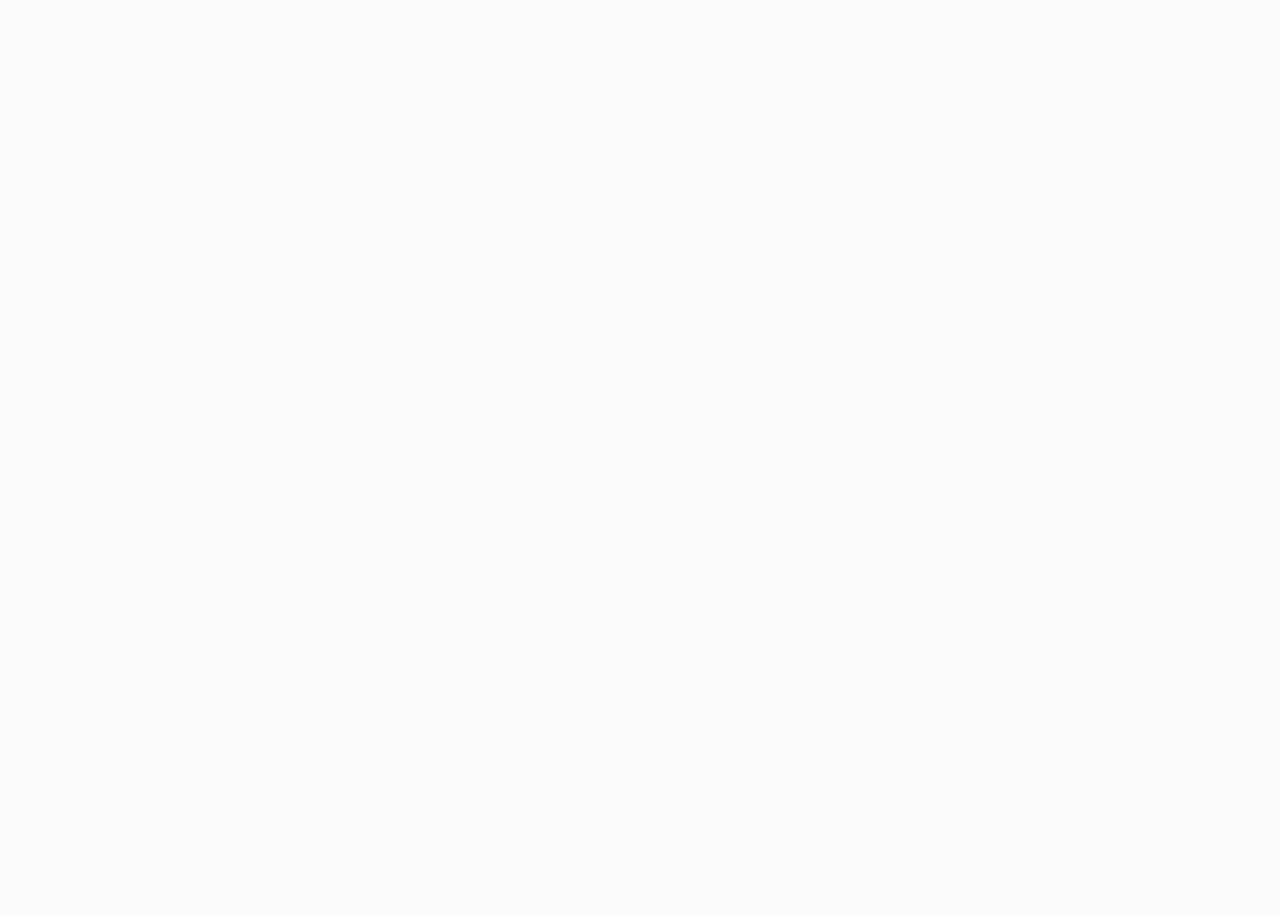
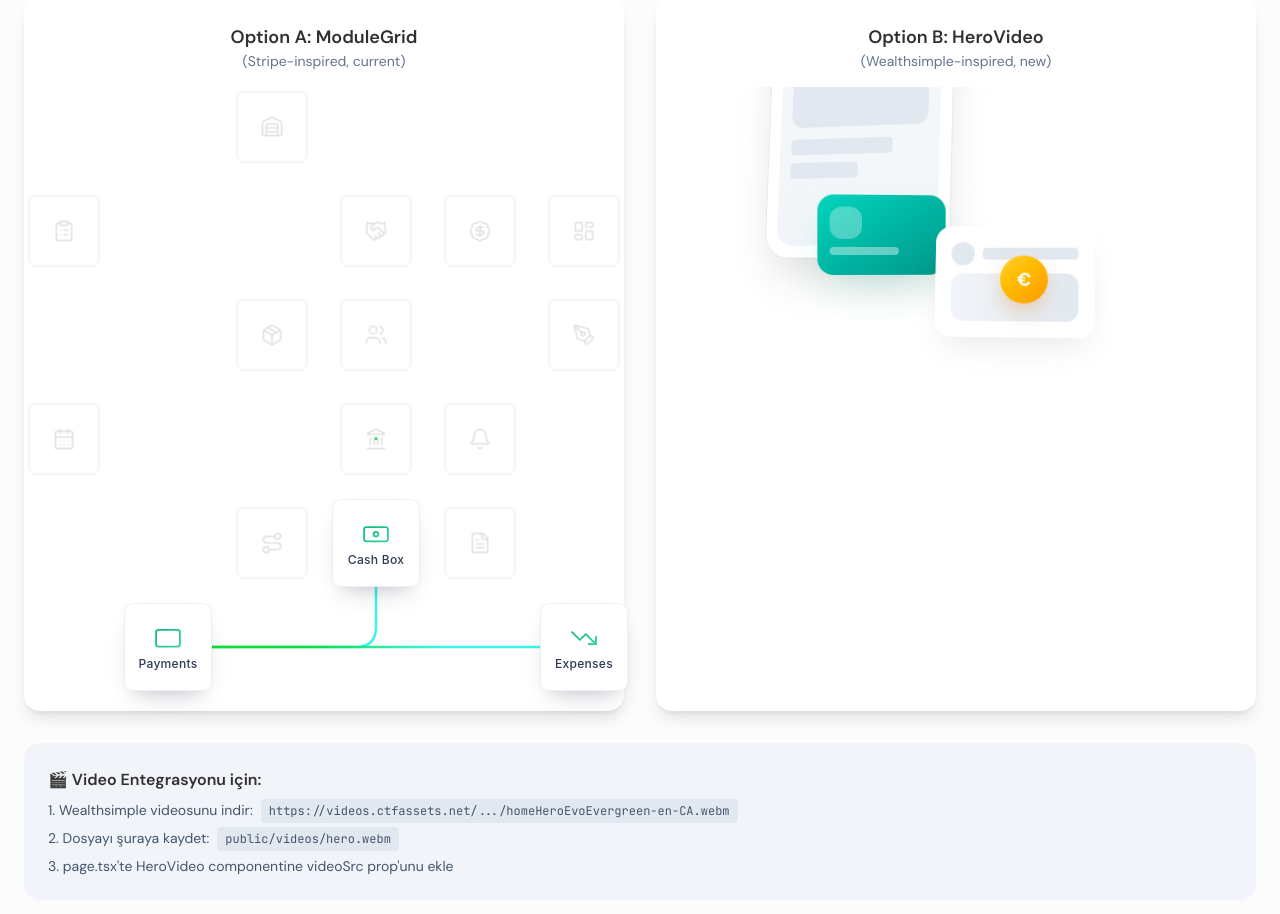
Before and after one commit to zaferkucuk/soluty-website, a Next.js app: page /en in a window 1280 px wide. Shown: the part 860-1774 px from the top of the page. Before the commit the page ends 889 px from the top, so only its background shows below. Built offline with nearby package versions, Linux system fonts and the light colour scheme.

Commit message:
feat(hero): add visual comparison between ModuleGrid and HeroVideo
- Shows both options side by side for comparison
- Includes instructions for video integration
- HeroVideo shows animated placeholder until video is added

```diff
--- a/app/[locale]/page.tsx
+++ b/app/[locale]/page.tsx
@@ -1,6 +1,7 @@
 import { useTranslations } from "next-intl";
 import { ModuleGrid } from "./components/ModuleGrid";
 import { HeroEmailForm } from "./components/HeroEmailForm";
+import { HeroVideo } from "./components/HeroVideo";
 
 // Design tokens
 const COLORS = {
@@ -22,6 +23,17 @@ export default function HomePage() {
   return (
     <div className="min-h-screen" style={{ backgroundColor: COLORS.bgPrimary }}>
       <main className="mx-auto max-w-7xl px-6 pt-8 pb-16 lg:pt-12 lg:pb-24">
+
+        {/* ============================================================
+            HERO VISUAL COMPARISON - TOGGLE BETWEEN OPTIONS
+            ============================================================
+
+            Option A: Current ModuleGrid (Stripe-inspired)
+            Option B: New HeroVideo (Wealthsimple-inspired)
+
+            To test with video, add file to: public/videos/hero.webm
+            ============================================================ */}
+
         {/* Hero Content */}
         <div className="grid grid-cols-1 lg:grid-cols-2 gap-12 lg:gap-16 items-center">
           {/* Left: Text Content */}
@@ -79,9 +91,85 @@ export default function HomePage() {
             </div>
           </div>
 
-          {/* Right: Module Grid */}
+          {/* Right: Visual (Toggle between options) */}
           <div className="order-first lg:order-last flex justify-center lg:justify-end">
-            <ModuleGrid />
+            {/*
+              =====================================
+              OPTION A: ModuleGrid (Current)
+              =====================================
+              Uncomment this and comment Option B to use ModuleGrid
+            */}
+            {/* <ModuleGrid /> */}
+
+            {/*
+              =====================================
+              OPTION B: HeroVideo (Wealthsimple-style)
+              =====================================
+              - Without video: Shows animated floating mockups
+              - With video: Add file to public/videos/hero.webm
+            */}
+            <HeroVideo
+              // Uncomment when you have the video file:
+              // videoSrc="/videos/hero.webm"
+              // posterSrc="/videos/hero-poster.webp"
+            />
+          </div>
+        </div>
+
+        {/* ============================================================
+            VISUAL COMPARISON SECTION (Temporary - for testing)
+            ============================================================ */}
+        <div className="mt-24 pt-16 border-t border-slate-200">
+          <h2 className="heading-3 mb-8 text-center">Hero Visual Comparison</h2>
+
+          <div className="grid grid-cols-1 md:grid-cols-2 gap-8">
+            {/* Option A: ModuleGrid */}
+            <div className="p-6 bg-white rounded-xl shadow-lg">
+              <h3 className="text-lg font-semibold mb-4 text-center">
+                Option A: ModuleGrid
+                <span className="block text-sm font-normal text-slate-500">
+                  (Stripe-inspired, current)
+                </span>
+              </h3>
+              <div className="flex justify-center">
+                <ModuleGrid />
+              </div>
+            </div>
+
+            {/* Option B: HeroVideo Placeholder */}
+            <div className="p-6 bg-white rounded-xl shadow-lg">
+              <h3 className="text-lg font-semibold mb-4 text-center">
+                Option B: HeroVideo
+                <span className="block text-sm font-normal text-slate-500">
+                  (Wealthsimple-inspired, new)
+                </span>
+              </h3>
+              <div className="flex justify-center">
+                <HeroVideo />
+              </div>
+            </div>
+          </div>
+
+          {/* Instructions */}
+          <div className="mt-8 p-6 bg-slate-100 rounded-xl">
+            <h4 className="font-semibold mb-2">🎬 Video Entegrasyonu için:</h4>
+            <ol className="list-decimal list-inside space-y-2 text-sm text-slate-600">
+              <li>
+                Wealthsimple videosunu indir:
+                <code className="ml-2 px-2 py-1 bg-slate-200 rounded text-xs break-all">
+                  https://videos.ctfassets.net/.../homeHeroEvoEvergreen-en-CA.webm
+                </code>
+              </li>
+              <li>
+                Dosyayı şuraya kaydet:
+                <code className="ml-2 px-2 py-1 bg-slate-200 rounded text-xs">
+                  public/videos/hero.webm
+                </code>
+              </li>
+              <li>
+                page.tsx&apos;te HeroVideo componentine videoSrc prop&apos;unu ekle
+              </li>
+            </ol>
           </div>
         </div>
       </main>
```
